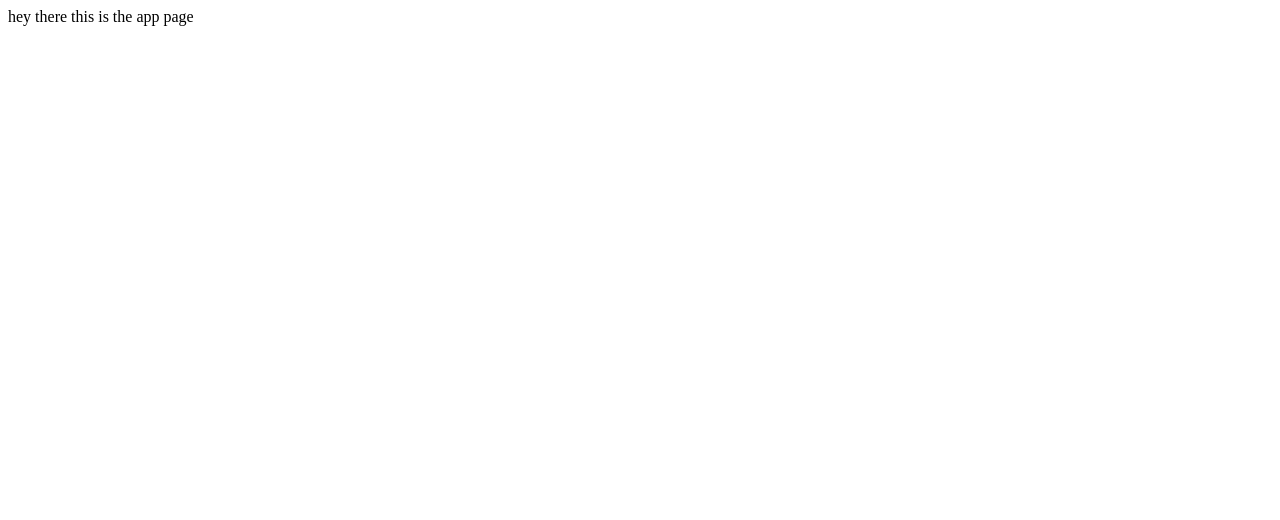
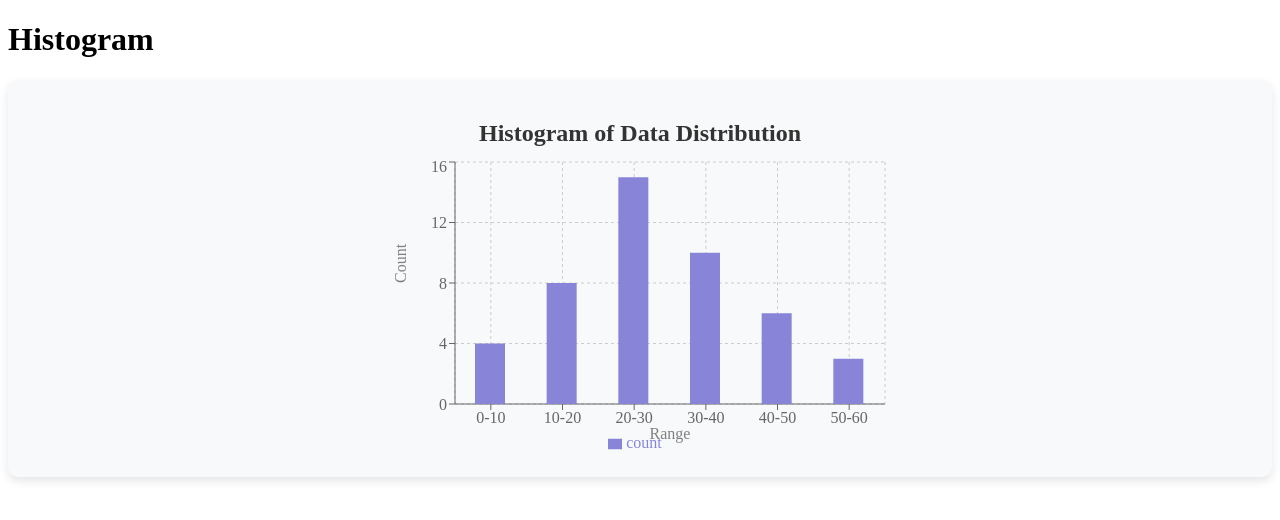
Before and after one commit to krishnakumarmahakul/dsde-blockchain-hms-analytics-frontend, a React (Vite) app: page / in a window 1280 px wide. Shown: the top 520 px of the page. Built offline with nearby package versions, Linux system fonts and the light colour scheme.

Commit message:
FEST018 :Histogram

```diff
--- a/package.json
+++ b/package.json
@@ -11,10 +11,13 @@
   },
   "dependencies": {
     "@reduxjs/toolkit": "^2.6.0",
+    "axios": "^1.8.1",
+    "reacharts": "^0.4.5",
     "react": "^19.0.0",
     "react-dom": "^19.0.0",
     "react-redux": "^9.2.0",
     "react-router-dom": "^7.2.0",
+    "recharts": "^2.15.1",
     "styled-components": "^6.1.15"
   },
   "devDependencies": {
--- a/src/App.jsx
+++ b/src/App.jsx
@@ -1,14 +1,17 @@
+import React, { useState } from "react"; // Import useState
 import { useSelector, useDispatch } from "react-redux";
-import './App.css'
+import "./App.css";
+import Histogram from "./components/Visualisation/Histogram/histogram";
 
 function App() {
-
+  const [count, setCount] = useState(0);
 
   return (
-    <>
-    hey  there this is the app page
-    </>
-  )
+    <div className="App">
+      <h1 className="text-2xl font-bold text-center my-4">Histogram</h1>
+      <Histogram />
+    </div>
+  );
 }
 
-export default App
+export default App;
--- /dev/null
+++ b/src/components/Visualisation/Histogram/Histogram.jsx
@@ -0,0 +1,51 @@
+import React from 'react';
+import styled from 'styled-components';
+import { BarChart, Bar, XAxis, YAxis, CartesianGrid, Tooltip, Legend } from 'recharts';
+
+// Sample data (Histogram bins)
+const data = [
+  { range: '0-10', count: 4 },
+  { range: '10-20', count: 8 },
+  { range: '20-30', count: 15 },
+  { range: '30-40', count: 10 },
+  { range: '40-50', count: 6 },
+  { range: '50-60', count: 3 },
+
+];
+
+// Styled Container for the chart
+const ChartContainer = styled.div`
+  display: flex;
+  justify-content: center;
+  align-items: center;
+  background: #f8f9fa;
+  padding: 20px;
+  border-radius: 10px;
+  box-shadow: 0px 4px 10px rgba(0, 0, 0, 0.1);
+`;
+
+const Title = styled.h2`
+  text-align: center;
+  color: #333;
+  margin-bottom: 10px;
+`;
+
+const Histogram = () => {
+  return (
+    <ChartContainer>
+      <div>
+        <Title>Histogram of Data Distribution</Title>
+        <BarChart width={500} height={300} data={data}>
+          <CartesianGrid strokeDasharray="3 3" />
+          <XAxis dataKey="range" label={{ value: "Range", position: "insideBottom", dy: 10 }} />
+          <YAxis label={{ value: "Count", angle: -90, position: "insideLeft" }} />
+          <Tooltip />
+          <Legend />
+          <Bar dataKey="count" fill="#8884d8" barSize={30} />
+        </BarChart>
+      </div>
+    </ChartContainer>
+  );
+};
+
+export default Histogram;
```
Also changed, not shown: 1 other file (tests, documents, lock files or other folders).
